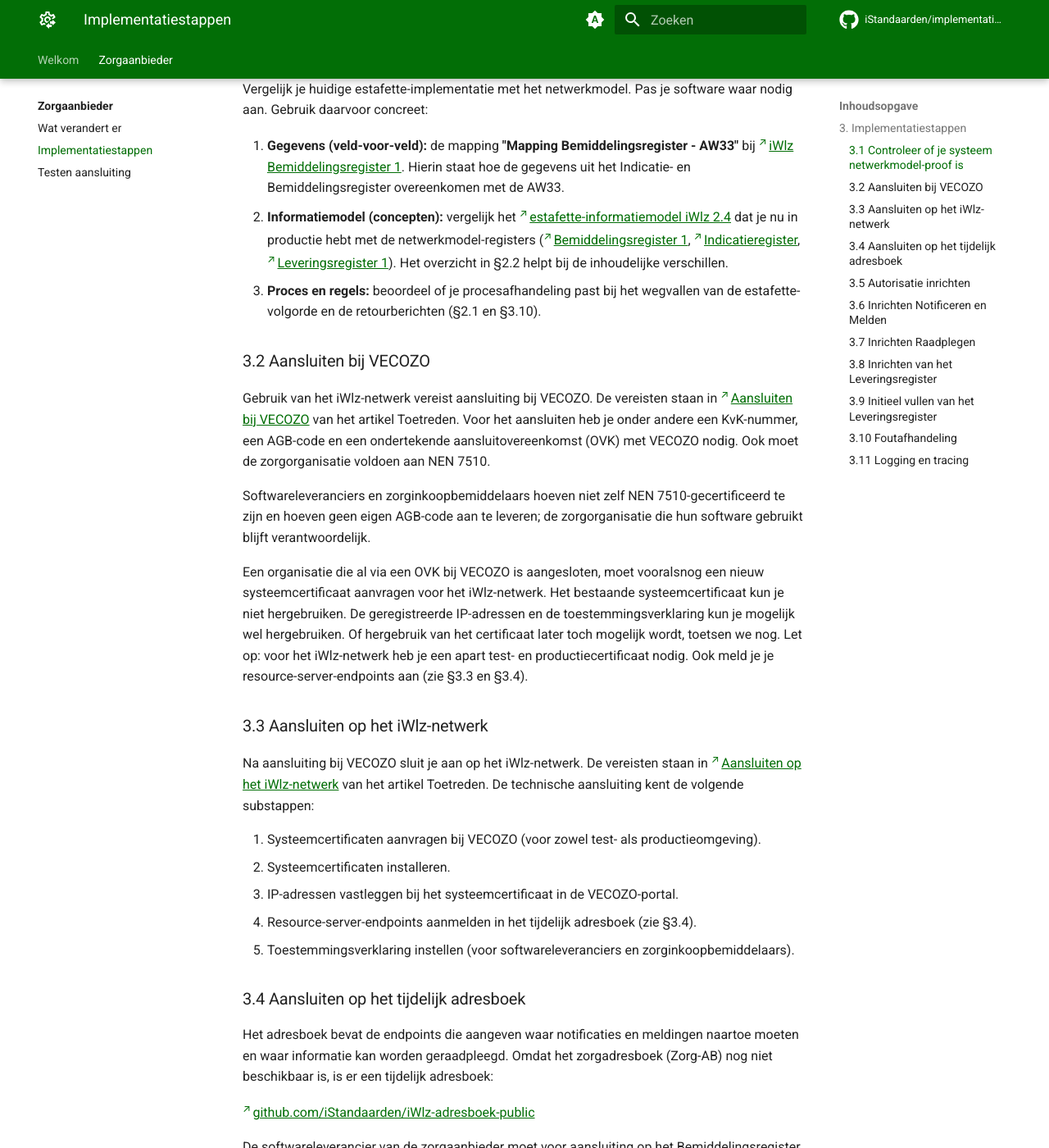
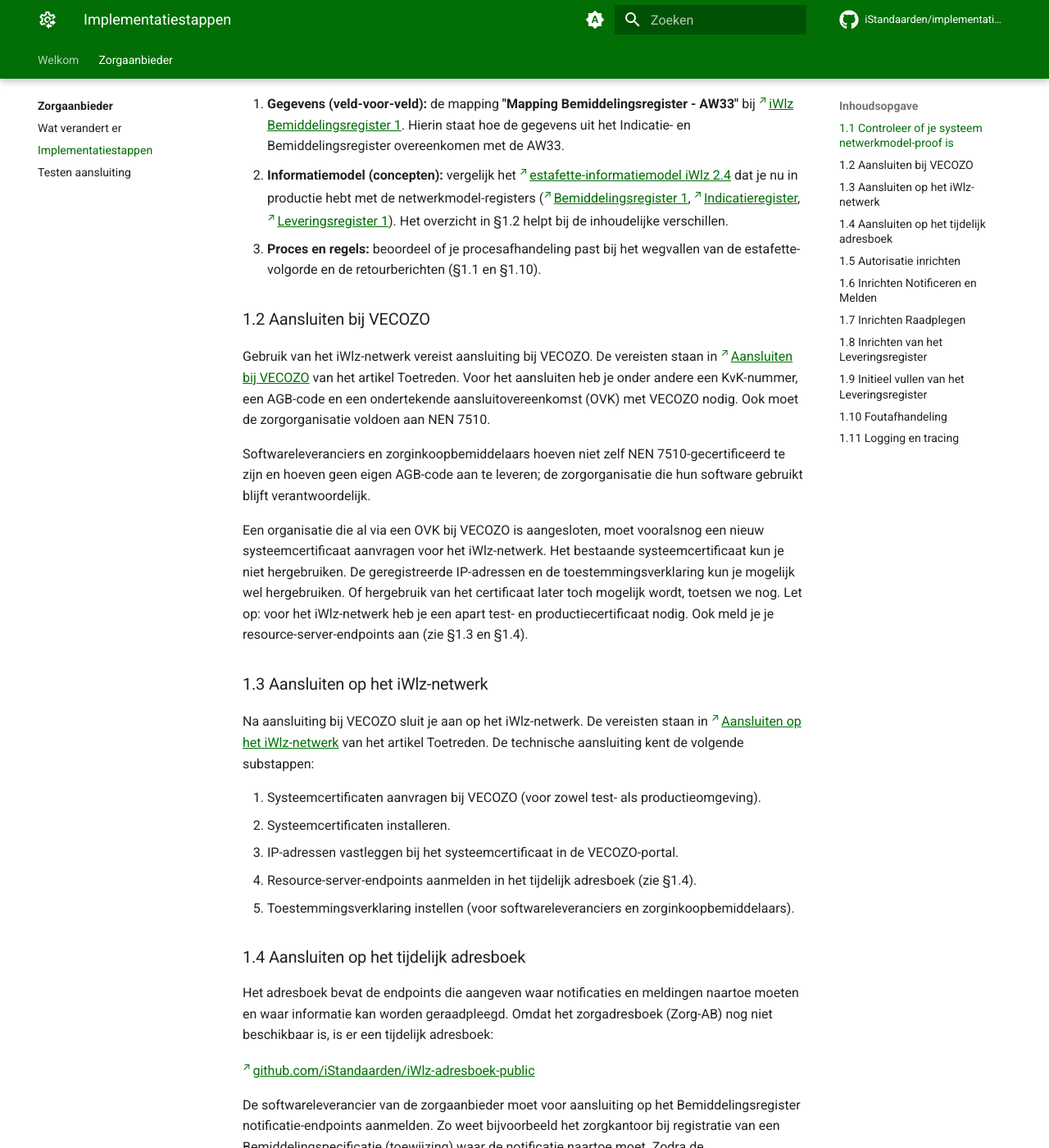
Before and after one commit to iStandaarden/implementatiehandleiding-netwerkmodel, an MkDocs documentation site: the page built from docs/zorgaanbieder/implementatiestappen.md, in a window 1280 px wide and 1400 px high, scrolled down 433 px. Shown: the whole window at 82% size. Built offline with MkDocs 1.6.1 and Material for MkDocs 9.7.7, drawn with Linux system fonts in a browser that asks for light colours; comment, search, counter and statistics services are not loaded; the version menu is left out; some of the changed text lies outside the part shown.

```diff
--- a/docs/zorgaanbieder/implementatiestappen.md
+++ b/docs/zorgaanbieder/implementatiestappen.md
@@ -1,34 +1,34 @@
-## 3. Implementatiestappen
+# Implementatiestappen
 
 Deelname aan het iWlz-netwerkmodel vereist de onderstaande stappen, in de aanbevolen volgorde.
 
-### 3.1 Controleer of je systeem netwerkmodel-proof is
+### 1.1 Controleer of je systeem netwerkmodel-proof is
 
 Vergelijk je huidige estafette-implementatie met het netwerkmodel. Pas je software waar nodig aan. Gebruik daarvoor concreet:
 
 1. **Gegevens (veld-voor-veld):** de mapping **"Mapping Bemiddelingsregister - AW33"** bij [iWlz Bemiddelingsregister 1](https://www.istandaarden.nl/domain/iwlz/specificaties/release-1). Hierin staat hoe de gegevens uit het Indicatie- en Bemiddelingsregister overeenkomen met de AW33.
-2. **Informatiemodel (concepten):** vergelijk het [estafette-informatiemodel iWlz 2.4](https://informatiemodel.istandaarden.nl/informatiemodel/iwlz/estafette/2.4/) dat je nu in productie hebt met de netwerkmodel-registers ([Bemiddelingsregister 1](https://informatiemodel.istandaarden.nl/informatiemodel/iwlz/netwerk/bemiddelingsregister-1/), [Indicatieregister](https://informatiemodel.istandaarden.nl/informatiemodel/iwlz/netwerk/indicatieregister-2/), [Leveringsregister 1](https://informatiemodel.istandaarden.nl/informatiemodel/iwlz/netwerk/leveringsregister-1/)). Het overzicht in §2.2 helpt bij de inhoudelijke verschillen.
-3. **Proces en regels:** beoordeel of je procesafhandeling past bij het wegvallen van de estafette-volgorde en de retourberichten (§2.1 en §3.10).
+2. **Informatiemodel (concepten):** vergelijk het [estafette-informatiemodel iWlz 2.4](https://informatiemodel.istandaarden.nl/informatiemodel/iwlz/estafette/2.4/) dat je nu in productie hebt met de netwerkmodel-registers ([Bemiddelingsregister 1](https://informatiemodel.istandaarden.nl/informatiemodel/iwlz/netwerk/bemiddelingsregister-1/), [Indicatieregister](https://informatiemodel.istandaarden.nl/informatiemodel/iwlz/netwerk/indicatieregister-2/), [Leveringsregister 1](https://informatiemodel.istandaarden.nl/informatiemodel/iwlz/netwerk/leveringsregister-1/)). Het overzicht in §1.2 helpt bij de inhoudelijke verschillen.
+3. **Proces en regels:** beoordeel of je procesafhandeling past bij het wegvallen van de estafette-volgorde en de retourberichten (§1.1 en §1.10).
 
-### 3.2 Aansluiten bij VECOZO
+### 1.2 Aansluiten bij VECOZO
 
 Gebruik van het iWlz-netwerk vereist aansluiting bij VECOZO. De vereisten staan in [Aansluiten bij VECOZO](https://istandaarden.github.io/Afsprakenstelsel-iWlz/current/applicatie/diensten/toetreden/#2-aansluiten-bij-vecozo/) van het artikel Toetreden. Voor het aansluiten heb je onder andere een KvK-nummer, een AGB-code en een ondertekende aansluitovereenkomst (OVK) met VECOZO nodig. Ook moet de zorgorganisatie voldoen aan NEN 7510.
 
 Softwareleveranciers en zorginkoopbemiddelaars hoeven niet zelf NEN 7510-gecertificeerd te zijn en hoeven geen eigen AGB-code aan te leveren; de zorgorganisatie die hun software gebruikt blijft verantwoordelijk.
 
-Een organisatie die al via een OVK bij VECOZO is aangesloten, moet vooralsnog een nieuw systeemcertificaat aanvragen voor het iWlz-netwerk. Het bestaande systeemcertificaat kun je niet hergebruiken. De geregistreerde IP-adressen en de toestemmingsverklaring kun je mogelijk wel hergebruiken. Of hergebruik van het certificaat later toch mogelijk wordt, toetsen we nog. Let op: voor het iWlz-netwerk heb je een apart test- en productiecertificaat nodig. Ook meld je je resource-server-endpoints aan (zie §3.3 en §3.4).
+Een organisatie die al via een OVK bij VECOZO is aangesloten, moet vooralsnog een nieuw systeemcertificaat aanvragen voor het iWlz-netwerk. Het bestaande systeemcertificaat kun je niet hergebruiken. De geregistreerde IP-adressen en de toestemmingsverklaring kun je mogelijk wel hergebruiken. Of hergebruik van het certificaat later toch mogelijk wordt, toetsen we nog. Let op: voor het iWlz-netwerk heb je een apart test- en productiecertificaat nodig. Ook meld je je resource-server-endpoints aan (zie §1.3 en §1.4).
 
-### 3.3 Aansluiten op het iWlz-netwerk
+### 1.3 Aansluiten op het iWlz-netwerk
 
 Na aansluiting bij VECOZO sluit je aan op het iWlz-netwerk. De vereisten staan in [Aansluiten op het iWlz-netwerk](https://istandaarden.github.io/Afsprakenstelsel-iWlz/current/applicatie/diensten/toetreden/#3-aansluiten-op-het-iwlz-netwerk) van het artikel Toetreden. De technische aansluiting kent de volgende substappen:
 
 1. Systeemcertificaten aanvragen bij VECOZO (voor zowel test- als productieomgeving).
 2. Systeemcertificaten installeren.
 3. IP-adressen vastleggen bij het systeemcertificaat in de VECOZO-portal.
-4. Resource-server-endpoints aanmelden in het tijdelijk adresboek (zie §3.4).
+4. Resource-server-endpoints aanmelden in het tijdelijk adresboek (zie §1.4).
 5. Toestemmingsverklaring instellen (voor softwareleveranciers en zorginkoopbemiddelaars).
 
-### 3.4 Aansluiten op het tijdelijk adresboek
+### 1.4 Aansluiten op het tijdelijk adresboek
 
 Het adresboek bevat de endpoints die aangeven waar notificaties en meldingen naartoe moeten en waar informatie kan worden geraadpleegd. Omdat het zorgadresboek (Zorg-AB) nog niet beschikbaar is, is er een tijdelijk adresboek:
 
@@ -44,7 +44,7 @@ De softwareleverancier van de zorgaanbieder moet voor aansluiting op het Bemidde
 
 **Structuur van een adresboek-entry.** Elke `electronicService` heeft een `gegevensdienstId` volgens de conventie `[OrganisatieID]_[Functionaliteit]_[Omgeving]` (bijvoorbeeld `CIZ_INDICATIE_TST`), een `weergavenaam`, een `description` en drie endpoint-blokken:
 
-- `authorizationEndpoint.authorizationEndpointuri` (de PEP, zie §3.5)
+- `authorizationEndpoint.authorizationEndpointuri` (de PEP, zie §1.5)
 - `tokenEndpoint.tokenEndpointuri` (de autorisatieserver)
 - `systeemrollen[]` met een `systeemrolcode` en een `resourceEndpoint.resourceEndpointuri` (de eigenlijke dienst)
 
@@ -68,7 +68,7 @@ De softwareleverancier van de zorgaanbieder moet voor aansluiting op het Bemidde
 !!! info
     Registreer per AGB-code de relevante endpoints in het tijdelijk adresboek. Neem hiervoor contact op met iStandaarden.
 
-### 3.5 Autorisatie inrichten
+### 1.5 Autorisatie inrichten
 
 Voor notificeren, melden en raadplegen is autorisatie nodig. Je vraagt een access-token (JWT) aan bij de autorisatieserver met een authenticatiemiddel, een of meer scopes en een audience. De flow is OAuth 2.0 Client Credentials.
 
@@ -130,17 +130,17 @@ De PEP-endpoints zijn:
 - Testomgeving: `https://tst-api.vecozo.nl/tst/netwerkmodel/v3/pep`
 - Productieomgeving: `https://api.vecozo.nl/netwerkmodel/v3/pep`
 
-### 3.6 Inrichten Notificeren en Melden
+### 1.6 Inrichten Notificeren en Melden
 
 Het netwerkmodel ondersteunt het hele iWlz-ketenproces. Daarvoor moet een ketenpartij soms relevante informatie ontvangen. Zo komt de voortgang van de zorglevering niet in gevaar. Voor meer informatie zie [Notificeren en Melden](https://istandaarden.github.io/Afsprakenstelsel-iWlz/current/applicatie/diensten/notificeren-en-melden/). Notificeren en melden zijn technisch identiek opgebouwd als GraphQL-mutaties (`zendNotificatie` en `zendMelding`); het generieke schema staat in [iWlz-generiek](https://github.com/iStandaarden/iWlz-generiek).
 
-#### 3.6.1 Notificaties ontvangen
+#### 1.6.1 Notificaties ontvangen
 
 Een notificatie wijst een deelnemer van het netwerkmodel op nieuwe of gewijzigde informatie die relevant is voor die deelnemer. Aan de hand van de inhoud van de notificatie weet je wat er speelt en doe je een gerichte raadpleging op het register.
 
-Een zorgaanbieder ontvangt notificaties uit het **Bemiddelingsregister**, en op termijn uit het **Leveringsregister**. Daarmee kun je informatie in het Bemiddelingsregister raadplegen, en via het daarin opgehaalde `wlzIndicatieID` ook het Indicatieregister (zie §3.7). Je ontvangt geen notificaties uit het Indicatieregister; de twee indicatie-notificaties gaan naar het zorgkantoor.
+Een zorgaanbieder ontvangt notificaties uit het **Bemiddelingsregister**, en op termijn uit het **Leveringsregister**. Daarmee kun je informatie in het Bemiddelingsregister raadplegen, en via het daarin opgehaalde `wlzIndicatieID` ook het Indicatieregister (zie §1.7). Je ontvangt geen notificaties uit het Indicatieregister; de twee indicatie-notificaties gaan naar het zorgkantoor.
 
-Om notificaties te ontvangen, moet je een notificatie-endpoint registreren (zie §3.4).
+Om notificaties te ontvangen, moet je een notificatie-endpoint registreren (zie §1.4).
 
 **Te ontvangen notificaties uit het Bemiddelingsregister** (zie [iWlz-bemiddeling, Bemiddelingsregister-1/notificaties](https://github.com/iStandaarden/iWlz-bemiddeling/blob/Bemiddelingsregister-1/notificaties/README.md)):
 
@@ -162,25 +162,25 @@ Om notificaties te ontvangen, moet je een notificatie-endpoint registreren (zie
 
 Deze notificatie ontvang je als er voor jouw instelling een verzoek (`VerzoekAanbieder`) is opgenomen door een aanbieder met de regierol.
 
-#### 3.6.2 Notificeren: verzenden van een notificatie
+#### 1.6.2 Notificeren: verzenden van een notificatie
 
 Met de dienst **Notificeren** breng je een deelnemer op de hoogte dat er voor die deelnemer relevante informatie beschikbaar is. Voor de inrichting zie [Notificeren en Melden, 3. Notificaties](https://istandaarden.github.io/Afsprakenstelsel-iWlz/current/applicatie/diensten/notificeren-en-melden/#3-notificaties).
 
 Als zorgaanbieder verstuur je notificaties wanneer je gegevens registreert in het Leveringsregister. De volledige lijst staat in [Notificaties Leveringsregister](https://github.com/iStandaarden/iWlz-levering/tree/Leveringsregister-1/notificaties). Op hoofdlijnen:
 
 - Aan het zorgkantoor: nieuwe, gewijzigde en verwijderde `LEVERINGPERIODE`, `BEHANDELINGPERIODE`, `UITSTELPERIODE` en `AFSTEL`, en `NIEUW_VERZOEK_ZORGKANTOOR`.
-- Aan een andere zorgaanbieder: `NIEUW_VERZOEKAANBIEDER_AANBIEDER` (zie ook §3.6.1).
+- Aan een andere zorgaanbieder: `NIEUW_VERZOEKAANBIEDER_AANBIEDER` (zie ook §1.6.1).
 
 !!! info
     De notificatie die het leveringsproces voor jou start (een nieuwe Bemiddelingspecificatie/toewijzing) komt uit het Bemiddelingsregister, niet uit het Leveringsregister.
 
-#### 3.6.3 Melden
+#### 1.6.3 Melden
 
 Andersom kun je de bronhouder voorzien van nieuwe informatie. Dat heet **Melden** (deelnemer naar bronhouder). Voor de inrichting zie [Notificeren en Melden, 4. Meldingen](https://istandaarden.github.io/Afsprakenstelsel-iWlz/current/applicatie/diensten/notificeren-en-melden/#4-meldingen).
 
-In de eerste implementatie is alleen de **foutmelding** uitgewerkt (`eventType: IWLZFOUTMELDING`). Deze foutmelding vervangt het oude foutbericht uit het estafettemodel (zie §3.10). Meldingen vervangen op dit moment alleen foutberichten. Daarom registreert alleen de bronhouder een melding-endpoint. Word je zelf bronhouder van het Leveringsregister, dan registreer je daarvoor een melding-endpoint (zie §3.4).
+In de eerste implementatie is alleen de **foutmelding** uitgewerkt (`eventType: IWLZFOUTMELDING`). Deze foutmelding vervangt het oude foutbericht uit het estafettemodel (zie §1.10). Meldingen vervangen op dit moment alleen foutberichten. Daarom registreert alleen de bronhouder een melding-endpoint. Word je zelf bronhouder van het Leveringsregister, dan registreer je daarvoor een melding-endpoint (zie §1.4).
 
-### 3.7 Inrichten Raadplegen
+### 1.7 Inrichten Raadplegen
 
 Je raadpleegt een register met een GraphQL-query. Als de raadpleging aan de autorisatie en aan het toegestane patroon voldoet, ontvang je de gegevens terug. Voor meer informatie zie [Raadplegen](https://istandaarden.github.io/Afsprakenstelsel-iWlz/current/applicatie/graphql_over_http/) en [GraphQL over HTTP](https://istandaarden.github.io/Afsprakenstelsel-iWlz/current/applicatie/graphql_over_http/#graphql-over-http).
 
@@ -227,9 +227,9 @@ Beschikbare query-templates voor de actor zorgaanbieder:
 - Indicatieregister: `QIR-0002-ZA` (Wlz-indicatie op basis van `wlzIndicatieID`).
 - Leveringsregister: `QLR-0001-ZA`, `QLR-0001_1-ZA`, `QLR-0001_2_ZA` (levering), `QLR-0002-ZA` (VerzoekAanbieder).
 
-Let bij het bouwen op de eisen uit [GraphQL over HTTP](https://istandaarden.github.io/Afsprakenstelsel-iWlz/current/applicatie/graphql_over_http/#graphql-over-http) en §3.10.
+Let bij het bouwen op de eisen uit [GraphQL over HTTP](https://istandaarden.github.io/Afsprakenstelsel-iWlz/current/applicatie/graphql_over_http/#graphql-over-http) en §1.10.
 
-### 3.8 Inrichten van het Leveringsregister
+### 1.8 Inrichten van het Leveringsregister
 
 Het [Leveringsregister 1](https://www.istandaarden.nl/algemeen/over-leveringsregister-1-0) is het register waarin je als zorgaanbieder de zorglevering registreert. Het vervangt de berichten **AW35** (aanvang) en **AW39** (mutatie en beëindiging, inclusief de aanvraag aangepaste toewijzing).
 
@@ -247,13 +247,13 @@ Als zorgaanbieder registreer je onder andere de volgende klassen (zie het [infor
 Je inzage als raadpleger is read-only en geregeld via de autorisatieregels LRA0005 (leveringstatus bij overlappende toewijzingen van andere aanbieders) en LRA0006 (het Verzoek waarin voor jou een aanvraag is opgenomen).
 
 !!! Info
-    Het GraphQL-koppelvlak van het Leveringsregister 1 beschrijft op dit moment alleen raadplegen (`Query`). Het registreren/vullen is procesmatig beschreven (proces Leveren, gegevens- en invulinstructieregels) en je verstuurt de bijbehorende notificaties (§3.6.2), maar het schrijf-/aanleverkoppelvlak is geen onderdeel van de iStandaarden. Je bent zelf verantwoordelijk voor de vulling van het register.
+    Het GraphQL-koppelvlak van het Leveringsregister 1 beschrijft op dit moment alleen raadplegen (`Query`). Het registreren/vullen is procesmatig beschreven (proces Leveren, gegevens- en invulinstructieregels) en je verstuurt de bijbehorende notificaties (§1.6.2), maar het schrijf-/aanleverkoppelvlak is geen onderdeel van de iStandaarden. Je bent zelf verantwoordelijk voor de vulling van het register.
 
-### 3.9 Initieel vullen van het Leveringsregister
+### 1.9 Initieel vullen van het Leveringsregister
 
 Dit onderdeel is nog in ontwikkeling. Zodra de procedure voor de initiële vulling zijn vastgesteld, werken we dit onderdeel uit.
 
-### 3.10 Foutafhandeling
+### 1.10 Foutafhandeling
 
 Het retourbericht uit het estafettemodel (AW34/AW36/AW310) vervalt. Foutafhandeling verloopt nu langs twee lijnen:
 
@@ -265,7 +265,7 @@ Het retourbericht uit het estafettemodel (AW34/AW36/AW310) vervalt. Foutafhandel
 
 Daarnaast definieert het [nID netwerkstelsel](https://istandaarden.github.io/Afsprakenstelsel-iWlz/current/applicatie/nid_netwerkstelsel/) de autorisatie-/toegangsfouten (onder andere 403 bij ontbrekende grondslag of niet-passende scope).
 
-### 3.11 Logging en tracing
+### 1.11 Logging en tracing
 
 Je houdt als deelnemer een auditlogboek bij (zie nID netwerkstelsel). De PEP zet bij het doorzetten naar de resource-server een claims-header mee, die de resource-server voor logging kan gebruiken. Tracelogging is uitgewerkt in het artikel [Logging](https://istandaarden.github.io/Afsprakenstelsel-iWlz/current/it-infrastructuur/logging/). De aanpak is gefaseerd:
 
```
Also changed, not shown: docs/zorgaanbieder/wat-verandert-er.md (+18 -18 lines), 1 other file.
